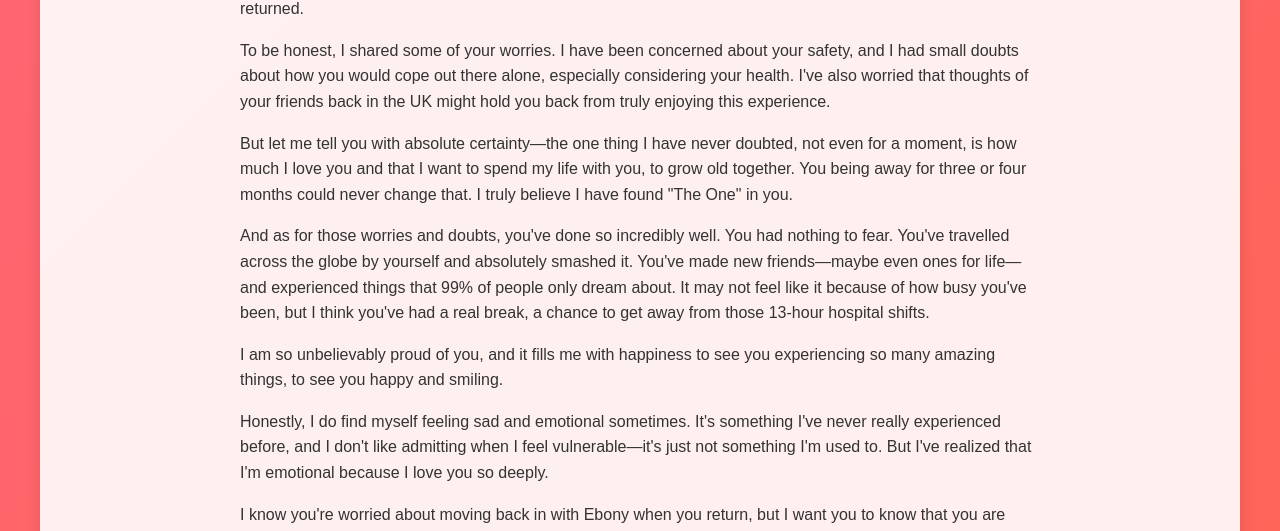
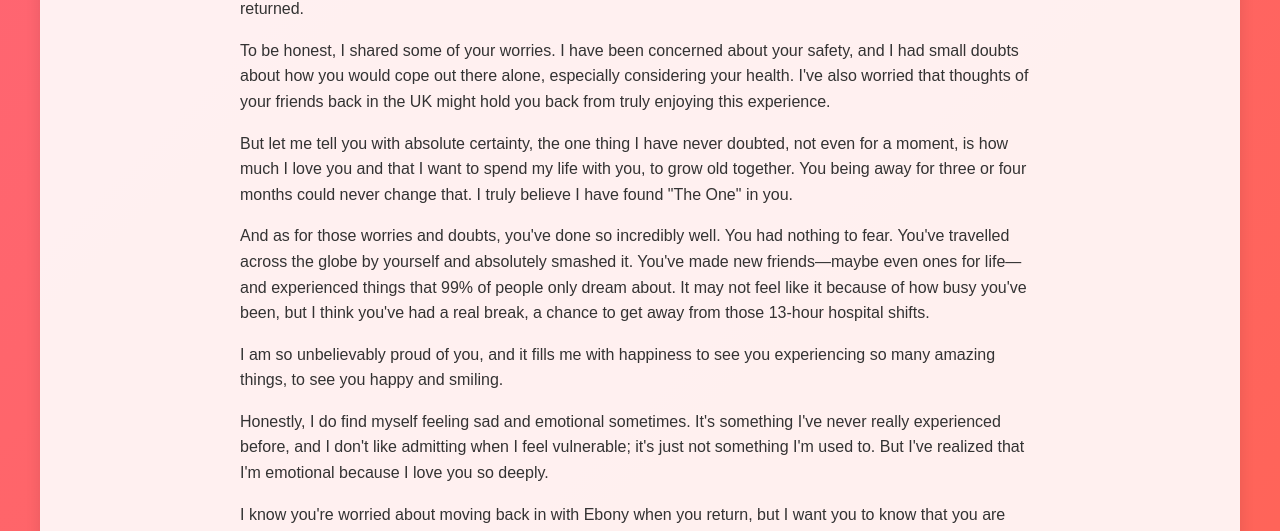
Before and after one commit to ShabalalaWATP/ShabalalaWATP.github.io, a plain HTML site: page index.html in a window 1280 px wide. Shown: the part 2436-2967 px from the top of the page. Drawn offline with nearby package versions, Linux system fonts and the light colour scheme.

Commit message:
Update index.html

```diff
--- a/index.html
+++ b/index.html
@@ -91,10 +91,10 @@
     <div class="letter">
         <p>Well, today is Sunday, the 3rd of November, 2024, and it has been exactly 33 days since I hugged and kissed you goodbye at the airport. I know deep down you had worries and doubts in your mind about your decision to do this—about your safety, about how you would cope on your own out there. You worried about how your friends would manage without you and, perhaps, even wondered if I would still love you and want you when you returned.</p>
         <p>To be honest, I shared some of your worries. I have been concerned about your safety, and I had small doubts about how you would cope out there alone, especially considering your health. I've also worried that thoughts of your friends back in the UK might hold you back from truly enjoying this experience.</p>
-        <p>But let me tell you with absolute certainty—the one thing I have never doubted, not even for a moment, is how much I love you and that I want to spend my life with you, to grow old together. You being away for three or four months could never change that. I truly believe I have found "The One" in you.</p>
+        <p>But let me tell you with absolute certainty, the one thing I have never doubted, not even for a moment, is how much I love you and that I want to spend my life with you, to grow old together. You being away for three or four months could never change that. I truly believe I have found "The One" in you.</p>
         <p>And as for those worries and doubts, you've done so incredibly well. You had nothing to fear. You've travelled across the globe by yourself and absolutely smashed it. You've made new friends—maybe even ones for life—and experienced things that 99% of people only dream about. It may not feel like it because of how busy you've been, but I think you've had a real break, a chance to get away from those 13-hour hospital shifts.</p>
         <p>I am so unbelievably proud of you, and it fills me with happiness to see you experiencing so many amazing things, to see you happy and smiling.</p>
-        <p>Honestly, I do find myself feeling sad and emotional sometimes. It's something I've never really experienced before, and I don't like admitting when I feel vulnerable—it's just not something I'm used to. But I've realized that I'm emotional because I love you so deeply.</p>
+        <p>Honestly, I do find myself feeling sad and emotional sometimes. It's something I've never really experienced before, and I don't like admitting when I feel vulnerable; it's just not something I'm used to. But I've realized that I'm emotional because I love you so deeply.</p>
         <p>I know you're worried about moving back in with Ebony when you return, but I want you to know that you are ALWAYS welcome at my place. Even if I'm at work, I want you to feel at home when I'm not there. You are never a burden or an annoyance, even if you're up for work at 0630. I CAN'T WAIT until you're with me again.</p>
         <p>Eventually, we'll find somewhere to call home together. A place where you'll have room to paint, where we can fuck as loudly as we like in every room we like, and where we can fill the fridge with all the vegan stuff you could desire! A place where we can be truly happy together.</p>
         <div class="signature">
```
